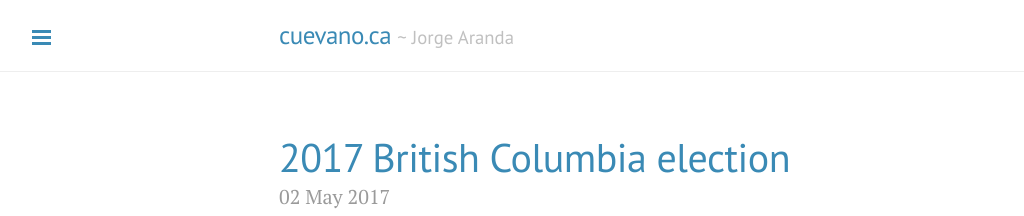
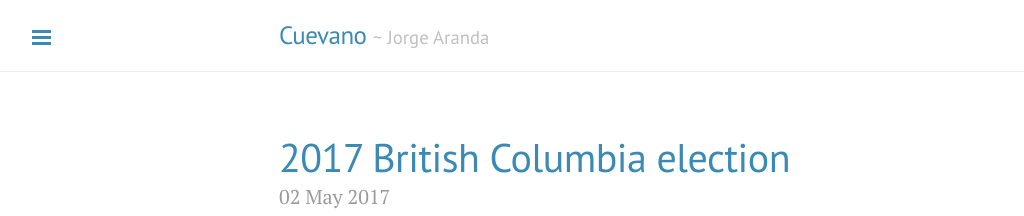
Before and after one commit to jorgearanda/cuevano, a Jekyll site: the page built from index.html, in a window 1280 px wide and 900 px high. Shown: the top 216 px of the window, without its empty margins (1-1025 px from the left). Built offline with Jekyll 4.4.1, drawn with Linux system fonts in a browser that asks for light colours; Markdown is read by kramdown in place of the engine named in the settings; the list of posts is cut into pages by our own code.

```diff
--- a/_config.yml
+++ b/_config.yml
@@ -6,7 +6,7 @@ highlighter:      rouge
 permalink:        pretty
 
 # Setup
-title:            cuevano.ca
+title:            Cuevano
 tagline:          '~ Jorge Aranda'
 description:      'Jorge Aranda&#039;s personal website'
 url:              http://cuevano.ca
--- a/_includes/head.html
+++ b/_includes/head.html
@@ -24,5 +24,5 @@
   <link rel="shortcut icon" href="/public/favicon.ico"/>
 
   <!-- RSS -->
-  <link rel="alternate" type="application/rss+xml" title="RSS" href="/atom.xml"/>
+  <link rel="alternate" type="application/rss+xml" title="{{ site.title }}" href="/atom.xml"/>
 </head>
```
